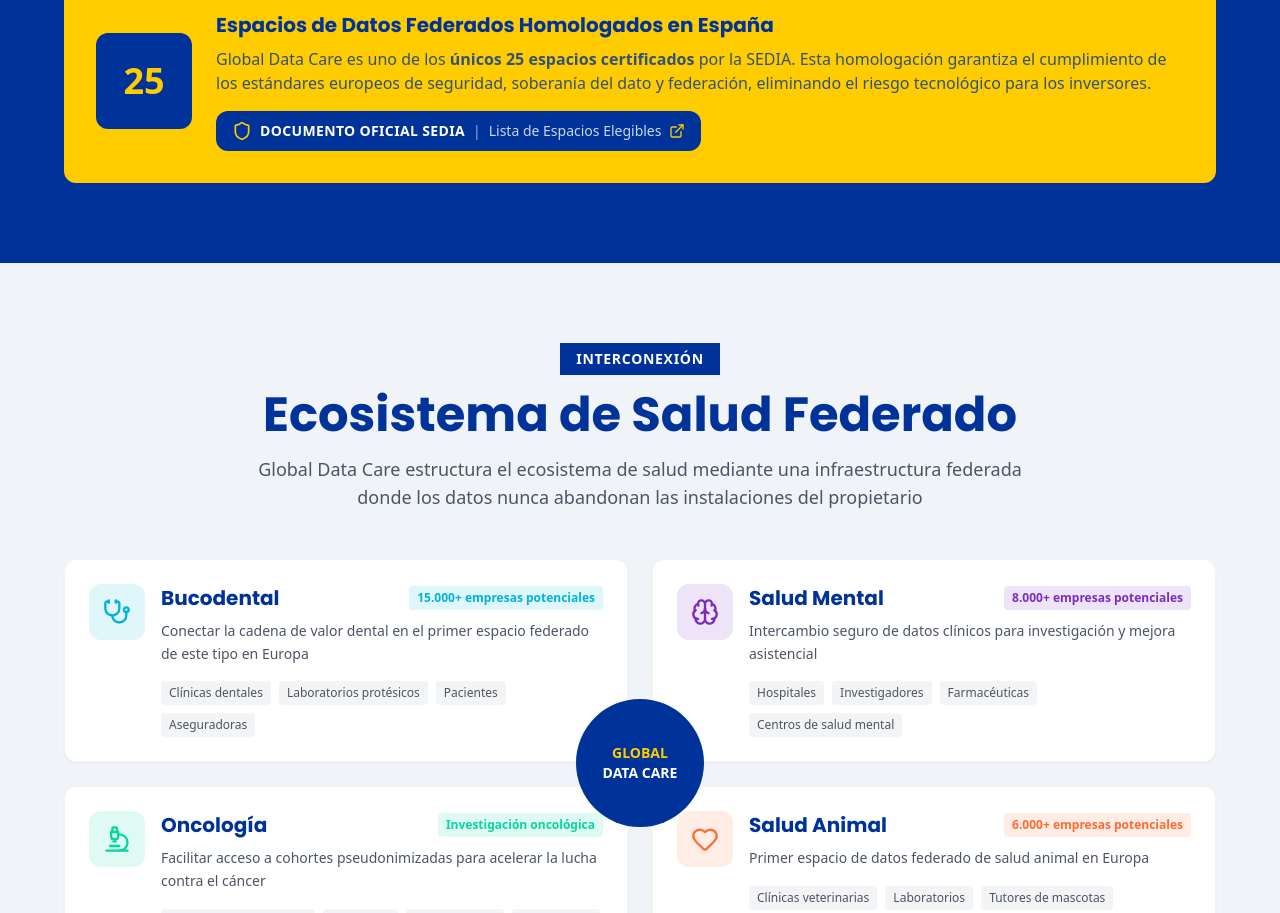
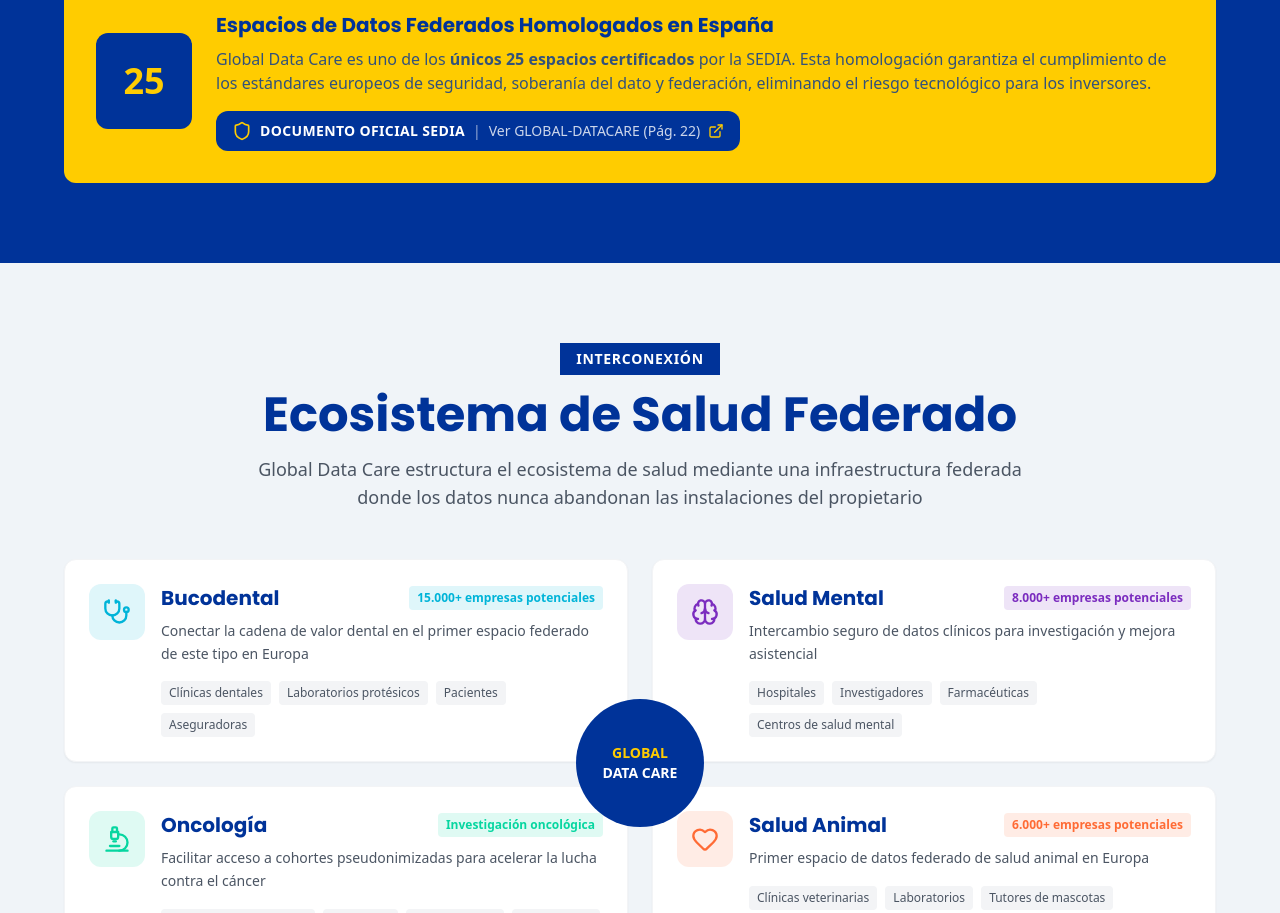
Before and after one commit to Ullswater-Investments/kpmg-presentacion-globaldatacare, a Next.js app: page / in a window 1280 px wide. Shown: the part 5800-6713 px from the top of the page. Built offline with nearby package versions, Linux system fonts and the light colour scheme.

Commit message:
fix: update PDF link to open page 22 and update button text\n\nModify link to open directly to page 22 and update button text for clarity.

```diff
--- a/components/sections/regulatory-section.tsx
+++ b/components/sections/regulatory-section.tsx
@@ -131,7 +131,7 @@ export function RegulatorySection() {
 
             {/* Official SEDIA Link */}
             <a
-              href="https://cred.digital.gob.es/content/dam/cred/img/docs/Espacios_de_Datos_Elegibles_KTED.pdf"
+              href="https://cred.digital.gob.es/content/dam/cred/img/docs/Espacios_de_Datos_Elegibles_KTED.pdf#page=22"
               target="_blank"
               rel="noopener noreferrer"
               className="inline-flex items-center gap-2 bg-[#003399] text-white px-4 py-2.5 rounded-lg hover:bg-[#002266] transition-colors group"
@@ -141,7 +141,7 @@ export function RegulatorySection() {
                 <span className="font-bold text-sm uppercase tracking-wide">Documento Oficial SEDIA</span>
               </div>
               <span className="text-white/60 text-sm hidden sm:inline">|</span>
-              <span className="text-white/80 text-sm hidden sm:inline">Lista de Espacios Elegibles</span>
+              <span className="text-white/80 text-sm hidden sm:inline">Ver GLOBAL-DATACARE (Pág. 22)</span>
               <ExternalLink className="w-4 h-4 text-[#FFCC00] group-hover:translate-x-0.5 group-hover:-translate-y-0.5 transition-transform" />
             </a>
           </div>
```
